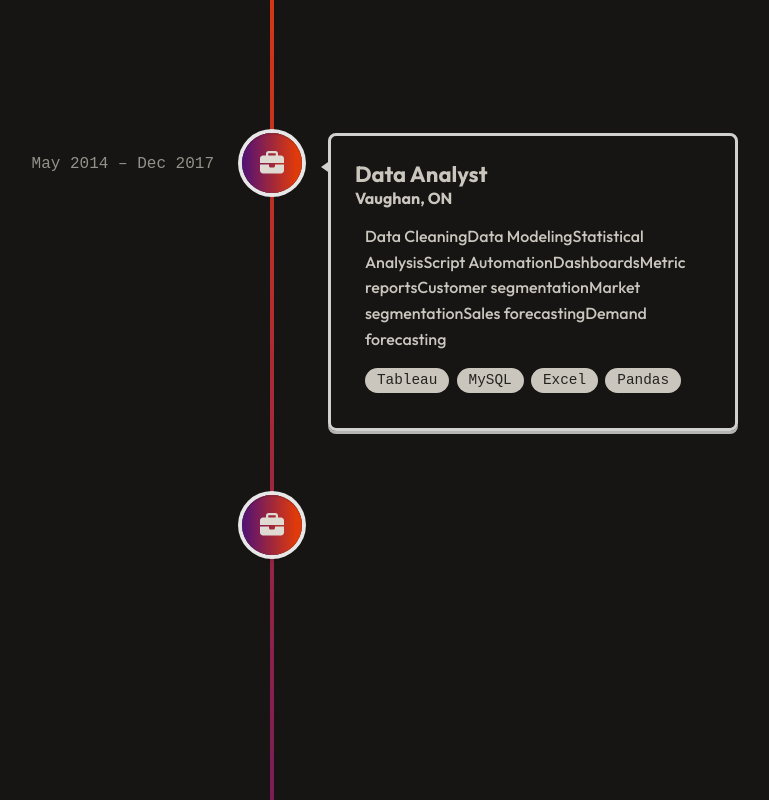
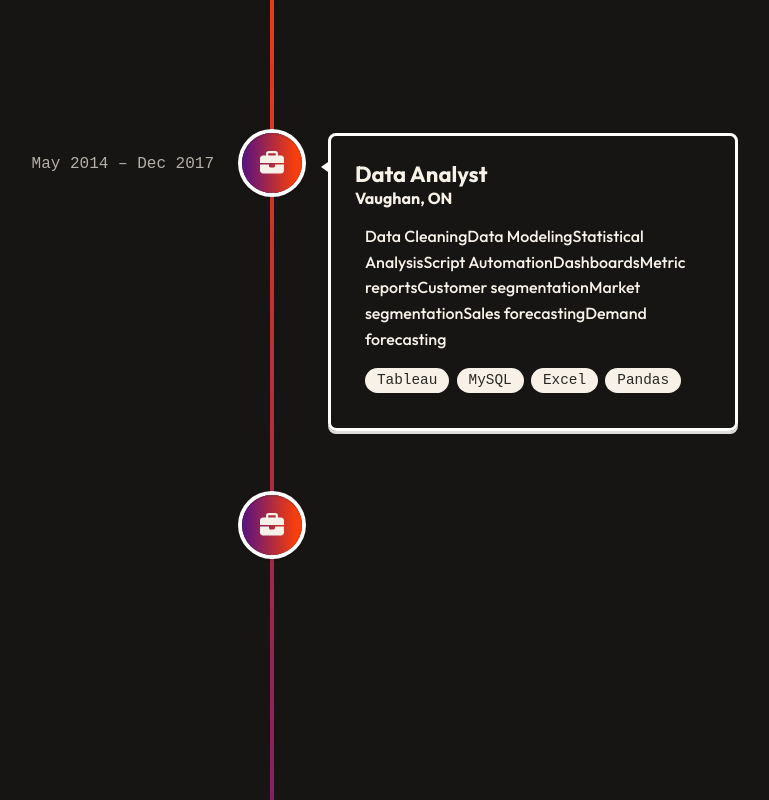
Before and after one commit to nikendrashekhawat/portfolio, a React (Vite) app: page / in a window 1280 px wide. Shown: the part 2640-3440 px from the top of the page, without its empty margins (368-1137 px from the left). Built offline with nearby package versions, Linux system fonts and the light colour scheme.

Commit message:
change css properties

```diff
--- a/src/components/contact/Contact.css
+++ b/src/components/contact/Contact.css
@@ -59,12 +59,11 @@
 .contact-icon{
     font-size: 18px;
     cursor: pointer;
-    transition: transform 0.3s ease, color 0.3s ease, box-shadow 0.3s ease;
+    transition: transform 0.3s ease, color 0.3s ease;
 }
 .contact-icon:hover {
     transform: scale(1.1);
     color: #e73604;
-    box-shadow: 0 4px 15px rgba(248, 62, 11, 0.796), 0 4px 15px rgba(87, 17, 131, 0.5);
 }
 .contact-method-social p{
     transition: background 0.3s ease, transform 0.3s ease;
@@ -100,7 +99,7 @@
         height: 70px;
         padding-left: 20px;
         border-radius: 5px;
-        background: #32323c;
+        background: #313132;
         color: #e7ded1;
         font-family: 'outfit', sans-serif;
         font-size: 18px;
@@ -112,7 +111,7 @@
         width: 600px;
         border: none;
         border-radius: 5px;
-        background: #32323c;
+        background: #313132;
         color: #e7ded1;
         font-family: 'output', sans-serif;
         font-size: 18px;
--- a/src/components/experience/Experience.css
+++ b/src/components/experience/Experience.css
@@ -15,7 +15,6 @@
 .timeline {
     width: 95%;
     font-family: 'outfit', sans-serif;
-    opacity: 0.9;
     cursor: default;
 }
 .timeline .vertical-timeline--two-columns{
@@ -24,17 +23,15 @@
 .job-description{
     background: transparent;
     border: 3px solid white;
-    opacity: 0.9;
     cursor: pointer;
     border-radius: 8px;
-    transition: transform 0.5s ease, background 0.5s ease, border-color 0.5s ease, box-shadow 0.5s ease, opacity 0.5s ease, color 0.5s ease;
+    transition: transform 0.5s ease, background 0.5s ease, border-color 0.5s ease, box-shadow 0.5s ease, color 0.5s ease;
 }
 .job-description:hover {
     transform: scale(1.03);
     background: linear-gradient(rgba(69, 18, 101, 0.350), #c3380e 110%);
     border-color: #f83e0ba7;
     box-shadow: 0 5px 15px rgb(248, 63, 11), 0 0 15px 10px rgba(255, 0, 150, 0.2);
-    opacity: 1;
 }
 .job .job-date{
     font-family: 'outline', monospace;
```
